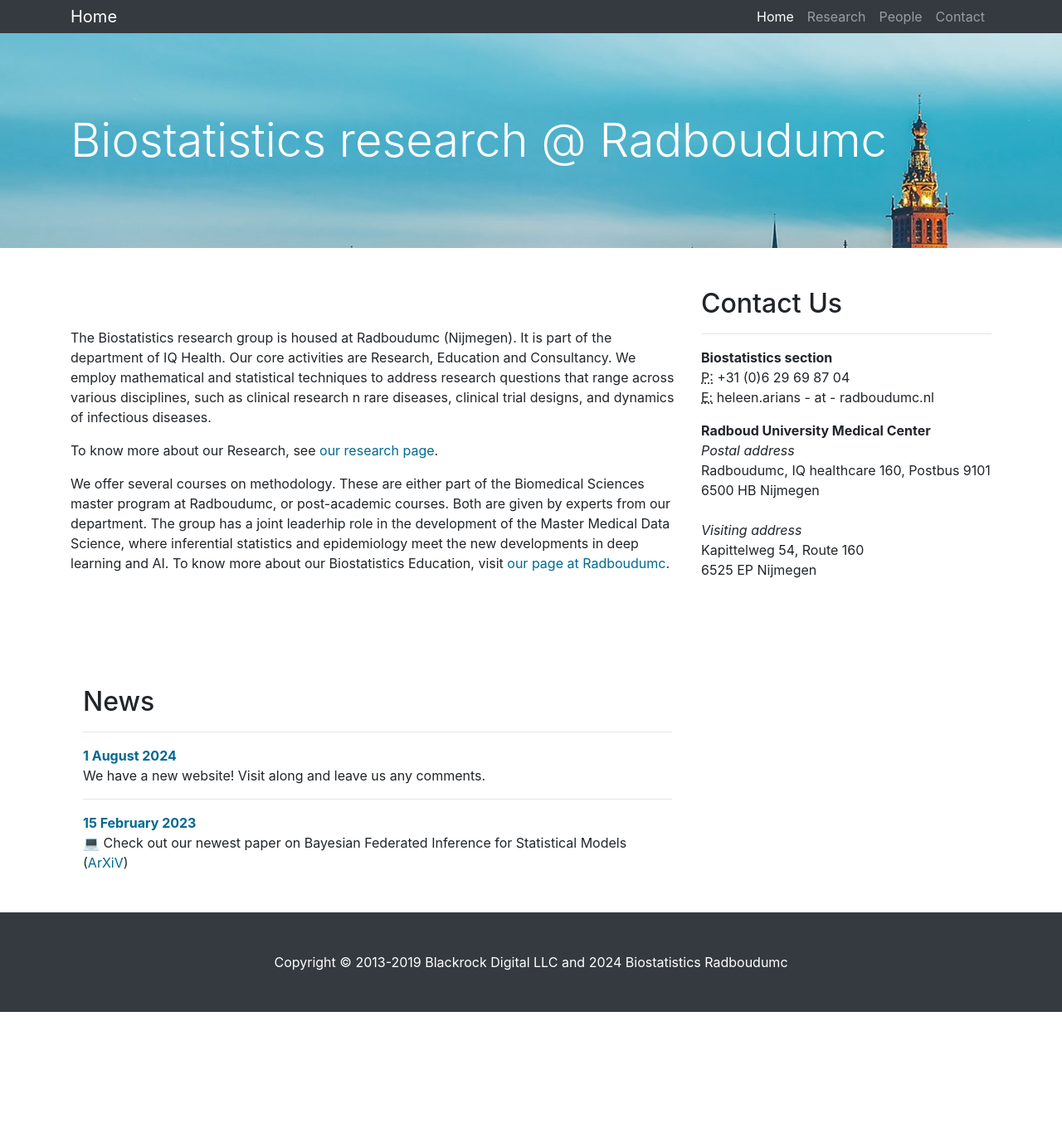
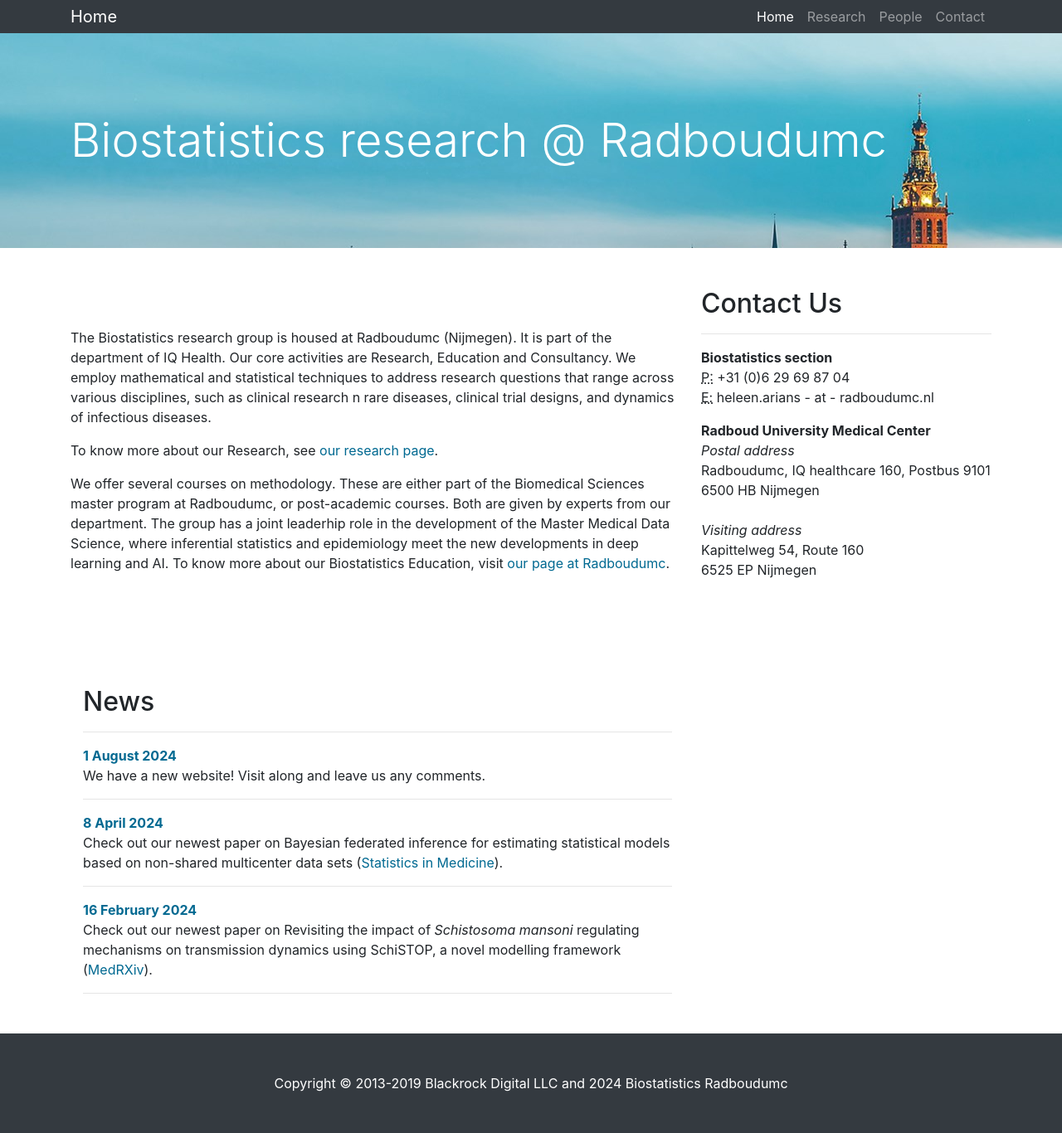
Before and after one commit to radboudumc-biostatistics/radboudumc-biostatistics.github.io, a Jekyll site: the page built from index.html, in a window 1280 px wide. Shown: the whole page at 83% size. Built offline with Jekyll 4.4.1, drawn with Linux system fonts in a browser that asks for light colours; before the commit the page ends 1220 px from its top, so only the background shows below that.

Commit message:
Fix errata in text, update news

```diff
--- a/_includes/news.html
+++ b/_includes/news.html
@@ -9,9 +9,22 @@
         </p>
         <hr />
         <p>
-            <strong><font color="#006991">15 February 2023</font></strong>
+            <strong><font color="#006991">8 April 2024</font></strong>
             <br>
-            &#128187; Check out our newest paper on Bayesian Federated Inference for Statistical Models
-            (<a href="https://arxiv.org/abs/2302.07677">ArXiV</a>)
+            Check out our newest paper on
+            Bayesian federated inference for estimating statistical models based on non-shared multicenter data sets
+            (<a href="https://onlinelibrary.wiley.com/doi/full/10.1002/sim.10072">Statistics in Medicine</a>).
+            <br>
         </p>
+        <hr />
+        <p>
+            <strong><font color="#006991">16 February 2024</font></strong>
+            <br>
+            Check out our newest paper on
+            Revisiting the impact of <i>Schistosoma mansoni</i> regulating mechanisms on transmission dynamics using SchiSTOP, a novel modelling framework
+            (<a href="https://www.medrxiv.org/content/10.1101/2024.02.16.24302940v1">MedRXiv</a>).
+
+            <br>
+        </p>
+        <hr />
 </div>
--- a/_pages/people.html
+++ b/_pages/people.html
@@ -86,7 +86,7 @@
       <div class="card-body">
         <h5 class="card-title" style="height:50px">Rogier Donders</h5>
         <div class="card-text">
-          Assitant professor
+          Assistant professor
         <p><a href="/people/rogier">Read more</a></p>
         </div>
       </div>
```
